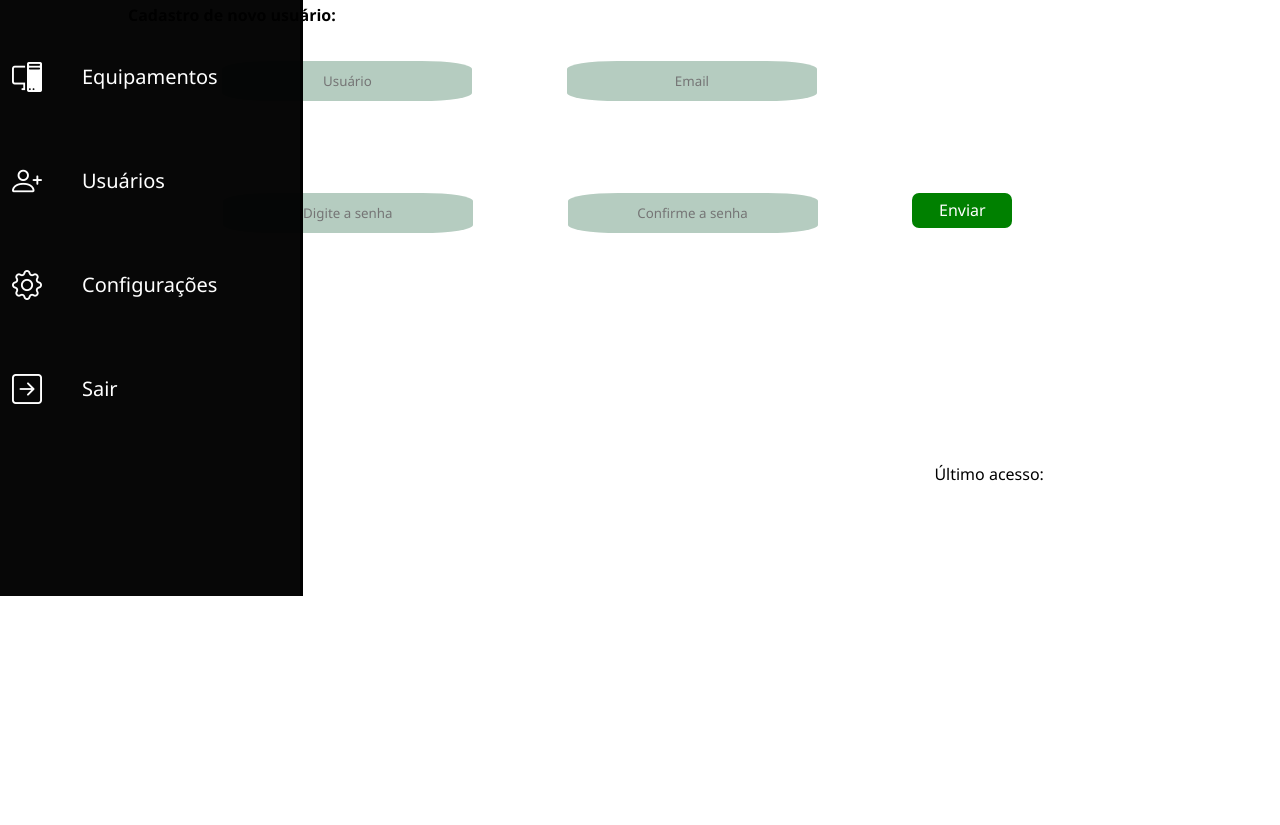
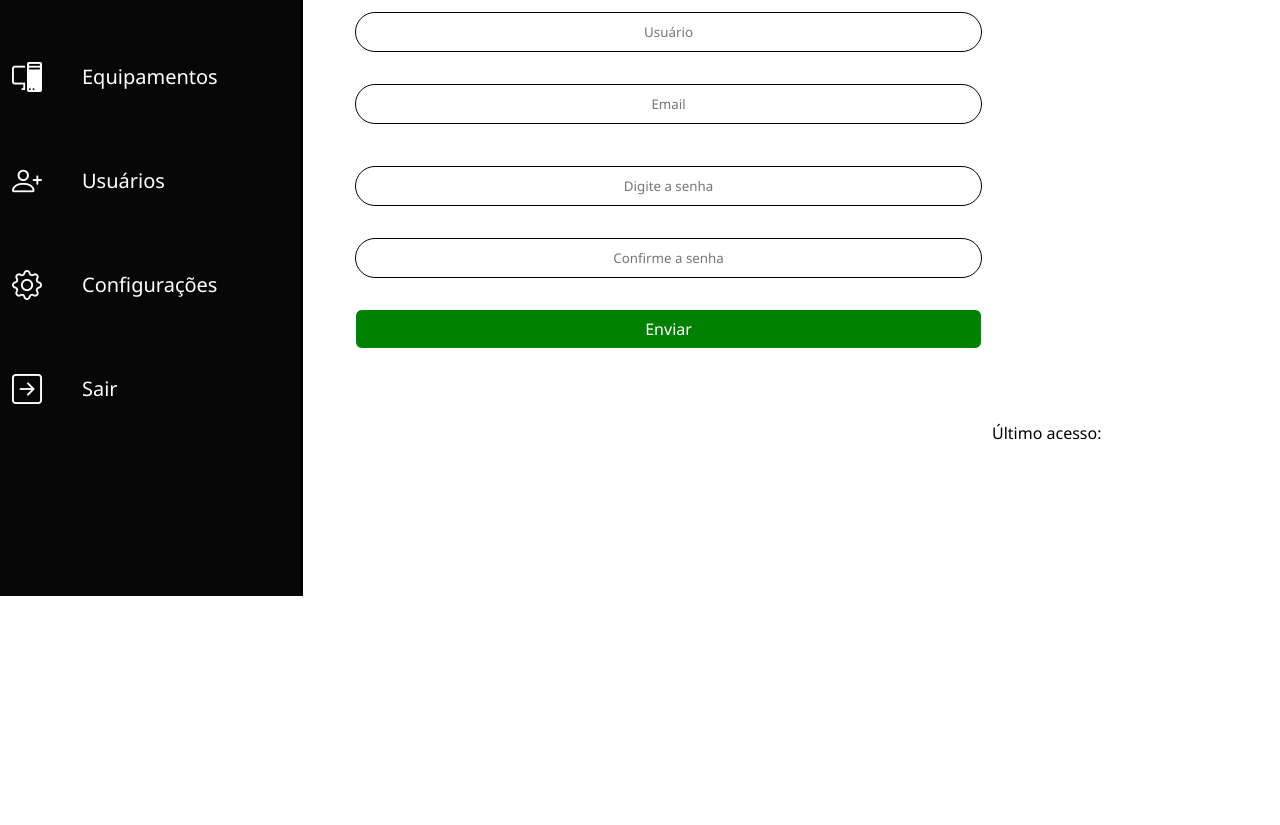
Before and after one commit to devdeluan/CadastroUsuario, a plain HTML site: page index.html in a window 1280 px wide. Shown: the part 204-1029 px from the top of the page. Drawn offline with nearby package versions, Linux system fonts and the light colour scheme.

Commit message:
Alteração

```diff
--- a/index.html
+++ b/index.html
@@ -11,7 +11,7 @@
 </head>
 <body>
     <header>
-        <i class="bi bi-person-video"> Nome</i>
+        <i class="bi bi-person-video"></i>
         <div class="container">
             <label>
                 <input type="checkbox" class="checkbox">
@@ -67,7 +67,7 @@
     </nav>
     <section class="conteudo" >
         <h2>Controle Usuários</h2>
-        <h4>Cadastro de novo usuário:</h4>
+        <h4>Cadastro de novo usuário crie sua conta</h4>
         <div class="input_1">
             <input class="input_txt" type="text" placeholder="Usuário">
             <input class="input_email" type="Email" placeholder="Email">
--- a/style.css
+++ b/style.css
@@ -165,7 +165,7 @@ ul li.item-menu a .icon > i {
 }
 
 .conteudo {
-    margin-top: 5%;
+    /* margin-top: 2%; */
     width: 90%;
     height: 100%;
     margin-left: 10%;
@@ -179,7 +179,7 @@ ul li.item-menu a .icon > i {
 
 .conteudo > h4 {
     display: flex;
-    justify-content: left;
+    justify-content: center;
     margin-top: 2%;
 }
 
@@ -187,64 +187,77 @@ ul li.item-menu a .icon > i {
     margin-right: 32%;
     margin-top: 3%;
     display: flex;
-    justify-content: space-evenly;
+    /* justify-content:space-evenly; */
+    flex-direction: column;
+    align-items: center;
 }
 .input_1 > .input_txt {
-    background-color: #6d9b8281;
-    width: 250px;
+    margin: 2%;
+    margin-left: 40%;
+    width: 80%;
     height: 40px;
-    border-radius: 20%;
+    border-radius: 20px;
     text-align: center;
     color: black;
-    border: none;
+    border: solid 1px;
 }
 
 .input_1 > .input_email {
-    background-color: #6d9b8281;
-    width: 250px;
+    margin: 2%;
+    margin-left: 40%;
+    width: 80%;
     height: 40px;
-    border-radius: 20%;
+    border-radius: 20px;
     text-align: center;
     color: black;
-    border: none;
+    border: solid 1px;
 }
 
 .input_2 {
-    margin-right: 15%;
-    margin-top: 8%;
+    margin-right: 32%;
+    margin-top: 1%;
     display: flex;
-    justify-content: space-evenly;
+    /* justify-content:space-evenly; */
+    flex-direction: column;
+    align-items: center;
 }
 
 .input_2 > .input_senha {
-    background-color: #6d9b8281;
-    width: 250px;
+    margin: 2%;
+    margin-left: 40%;
+    width: 80%;
     height: 40px;
-    border-radius: 20%;
+    border-radius: 20px;
     text-align: center;
     color: black;
-    border: none;
+    border: solid 1px;
+
 }
 
 .input_2 > .input_confirma {
-    background-color: #6d9b8281;
-    width: 250px;
+    margin: 2%;
+    margin-left: 40%;
+    width: 80%;
     height: 40px;
-    border-radius: 20%;
+    border-radius: 20px;
     text-align: center;
     color: black;
-    border: none;
+    border: solid 1px ;
+
 }
 
 button {
         background-color: green;
-        width: 100px;
-        height: 35px;
+        width: 80%;
+        height: 40px;
+        margin: 2%;
+        margin-left: 40%;
         border: none;
         border-radius: 7px;
         color: white;
         font-size: 16px;
         cursor: pointer;
+        border: solid 1px ;
 }
 
 button:hover {
@@ -252,6 +265,6 @@ button:hover {
 }
 
 .conteudo > p {
-    margin-top: 20%;
-    margin-left: 70%;
+    margin-top: 5%;
+    margin-left: 75%;
 }
```
